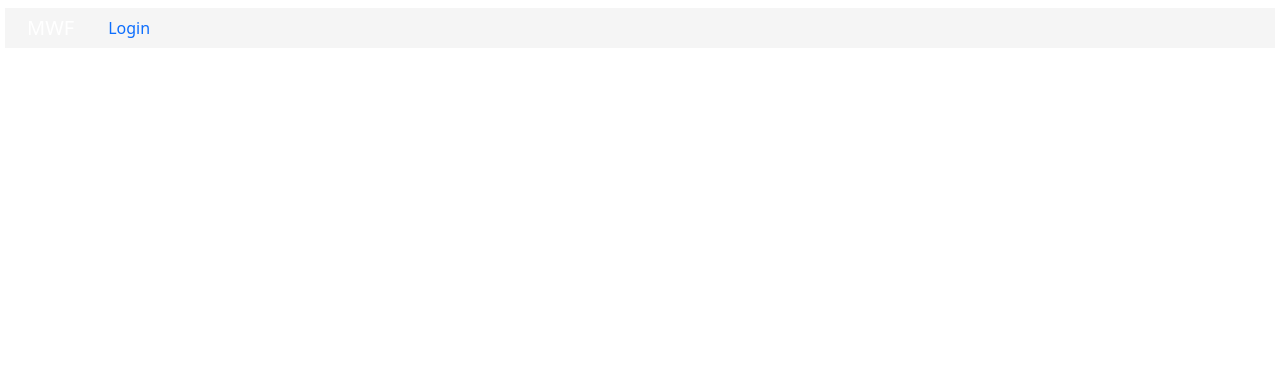
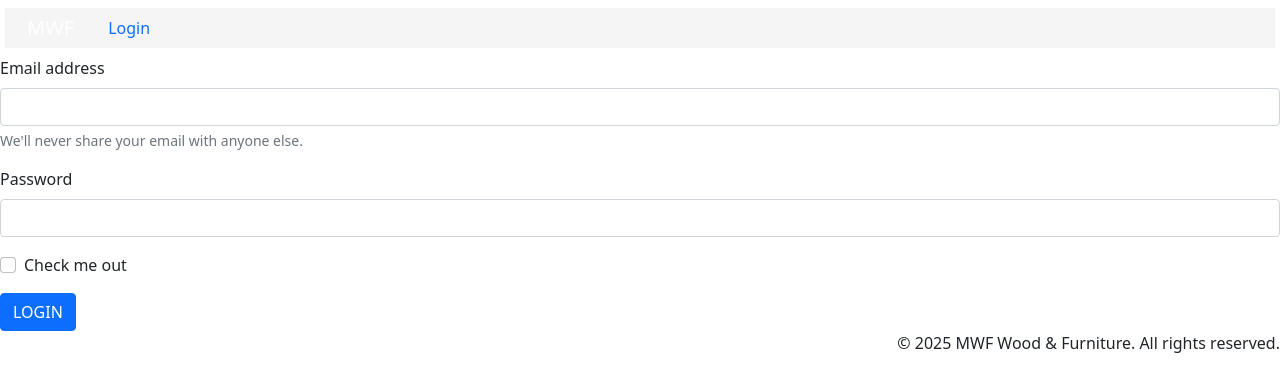
Before and after one commit to Joseline-Nassazi11/professional-, a plain HTML site: page index.html in a window 1280 px wide. Drawn offline with nearby package versions, Linux system fonts and the light colour scheme.

Commit message:
intial commit

```diff
--- a/index.html
+++ b/index.html
@@ -48,7 +48,29 @@
         </div>
     </nav>
 
+    <form>
+        <div class="mb-3">
+            <label for="exampleInputEmail1" class="form-label">Email address</label>
+            <input type="email" class="form-control" id="exampleInputEmail1" aria-describedby="emailHelp">
+            <div id="emailHelp" class="form-text">We'll never share your email with anyone else.</div>
+        </div>
+        <div class="mb-3">
+            <label for="exampleInputPassword1" class="form-label">Password</label>
+            <input type="password" class="form-control" id="exampleInputPassword1">
+        </div>
+        <div class="mb-3 form-check">
+            <input type="checkbox" class="form-check-input" id="exampleCheck1">
+            <label class="form-check-label" for="exampleCheck1">Check me out</label>
+        </div>
 
+        <a href="dashboard.html" class="btn btn-primary">LOGIN</a>
+    </form>
+
+    </div>
+
+    <footer style="text-align: end;">
+        &copy; 2025 MWF Wood & Furniture. All rights reserved.
+    </footer>
 
 
 
```
